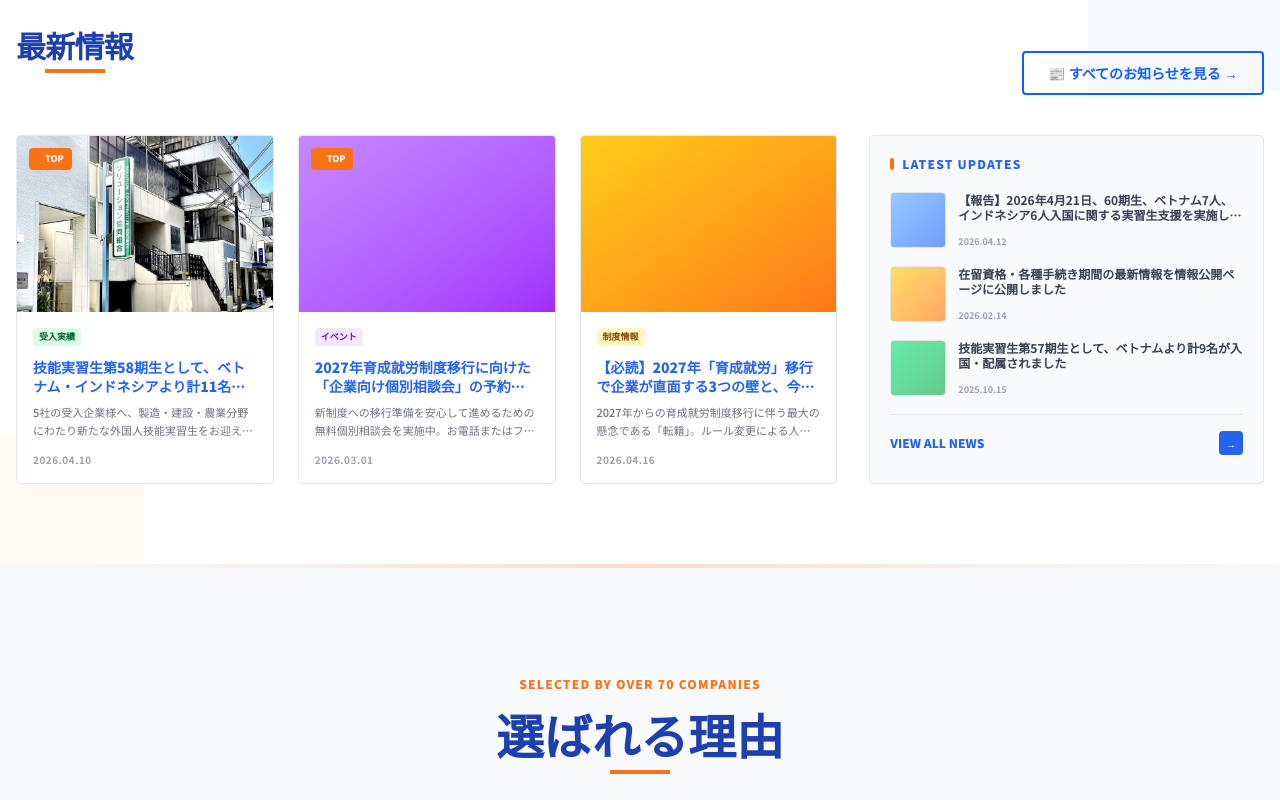
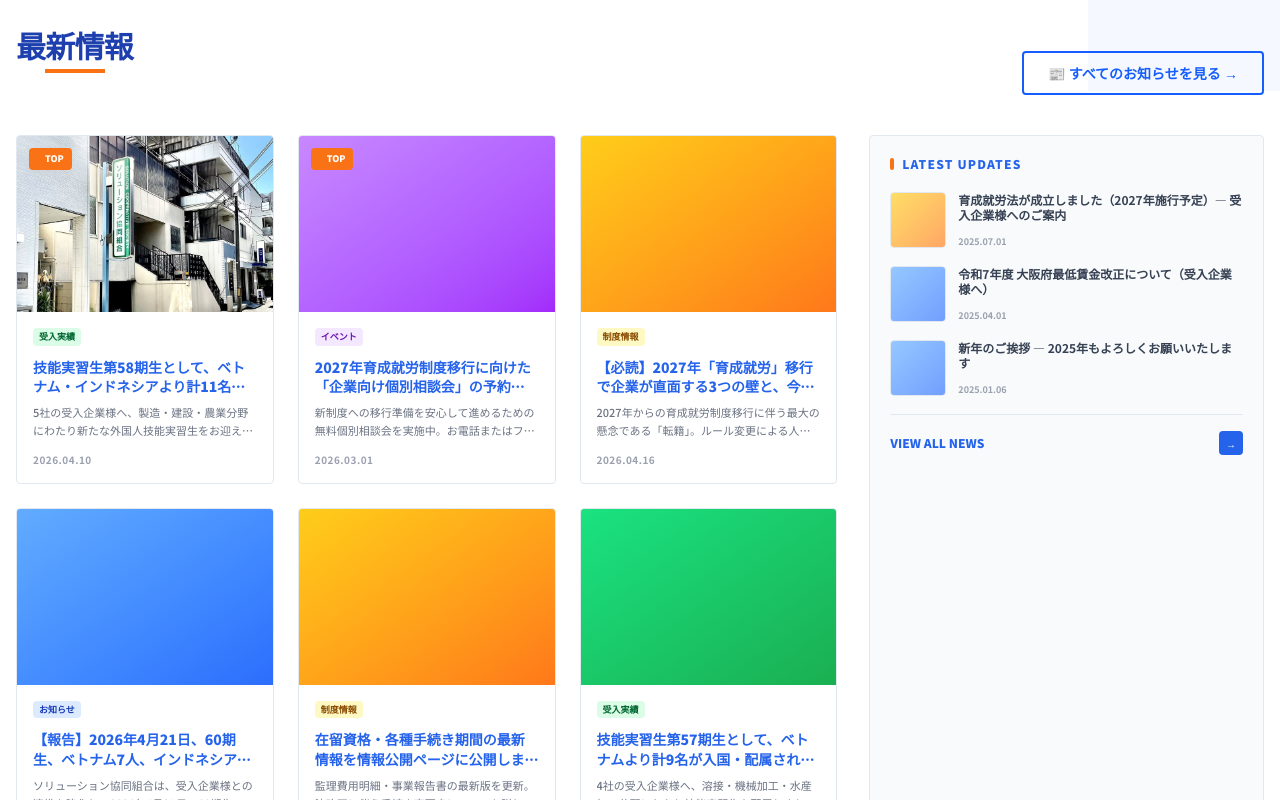
Before and after one commit to soldata1188/solutioncoop-jp, a Next.js app: page / in a window 1280 px wide. Shown: the part 960-1760 px from the top of the page. Built offline with nearby package versions, Linux system fonts and the light colour scheme; no server answers.

Commit message:
feat: expand featured news to 6 articles

```diff
--- a/app/page.tsx
+++ b/app/page.tsx
@@ -26,7 +26,7 @@
   const pinnedItems = all.filter(n => n.pinned).slice(0, 2);
   const unpinnedItems = all.filter(n => !n.pinned);
 
-  return [...pinnedItems, ...unpinnedItems].slice(0, 6);
+  return [...pinnedItems, ...unpinnedItems].slice(0, 12);
 }
 
 async function getCompanies(): Promise<string[]> {
@@ -206,10 +206,10 @@
             </div>
             {latestNews.length > 0 ? (
               <div className="grid grid-cols-1 lg:grid-cols-12 gap-8">
-                {/* --- CỘT TRÁI (8/12): 3 bài viết lớn --- */}
+                {/* --- CỘT TRÁI (8/12): 6 bài viết lớn --- */}
                 <div className="lg:col-span-8">
-                  <div className="grid grid-cols-1 sm:grid-cols-3 gap-6">
-                    {latestNews.slice(0, 3).map((n) => (
+                  <div className="grid grid-cols-1 sm:grid-cols-2 md:grid-cols-3 gap-6">
+                    {latestNews.slice(0, 6).map((n) => (
                       <Link key={n.id} href={`/news/${n.id}`} className="group flex flex-col bg-white border border-gray-100 rounded overflow-hidden shadow-sm hover:shadow-xl transition-all duration-300 h-full">
                         <div className="relative h-44 w-full overflow-hidden shrink-0">
                           {n.image ? (
@@ -252,7 +252,7 @@
                       Latest Updates
                     </h3>
                     <div className="space-y-4">
-                      {latestNews.slice(3).map((n) => (
+                      {latestNews.slice(6).map((n) => (
                         <Link key={n.id} href={`/news/${n.id}`} className="flex items-start gap-3 group transition-all">
                           <div className="w-14 h-14 rounded overflow-hidden flex-shrink-0 border border-gray-200 bg-white">
                             {n.image ? (
```
